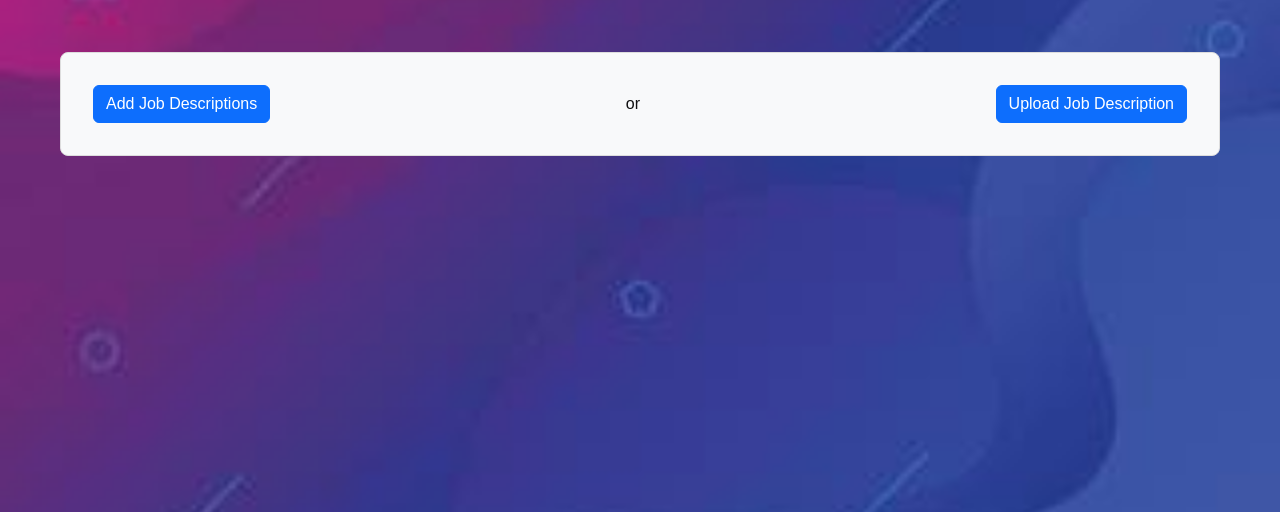
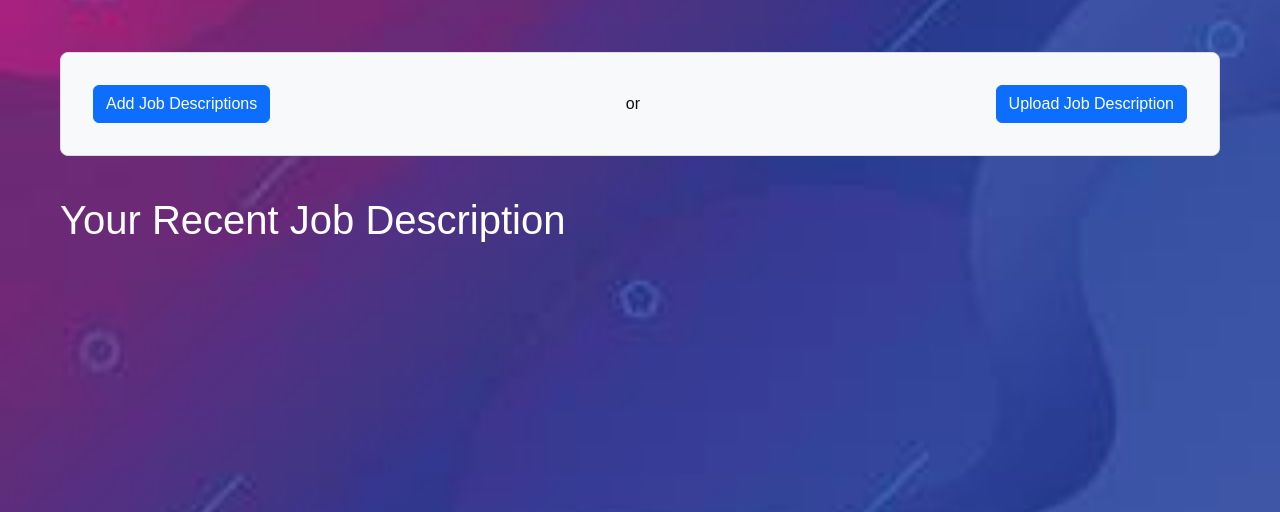
Before and after one commit to Arrjoon/ResumeExtraction, a Django app: page /job_description/ in a window 1280 px wide. Shown: the part 103-615 px from the top of the page. Run offline with Django 5.2, Linux system fonts and the light colour scheme; some libraries are stand-ins or nearby versions.

Commit message:
before recent job view

```diff
--- a/templates/job_description.html
+++ b/templates/job_description.html
@@ -111,6 +111,9 @@
     </div>
 
 </div>
+<div class="container">
+    <h1 class="text-white">Your Recent Job Description</h1>
+</div>
 
 <script>
     let skills = [];
```
